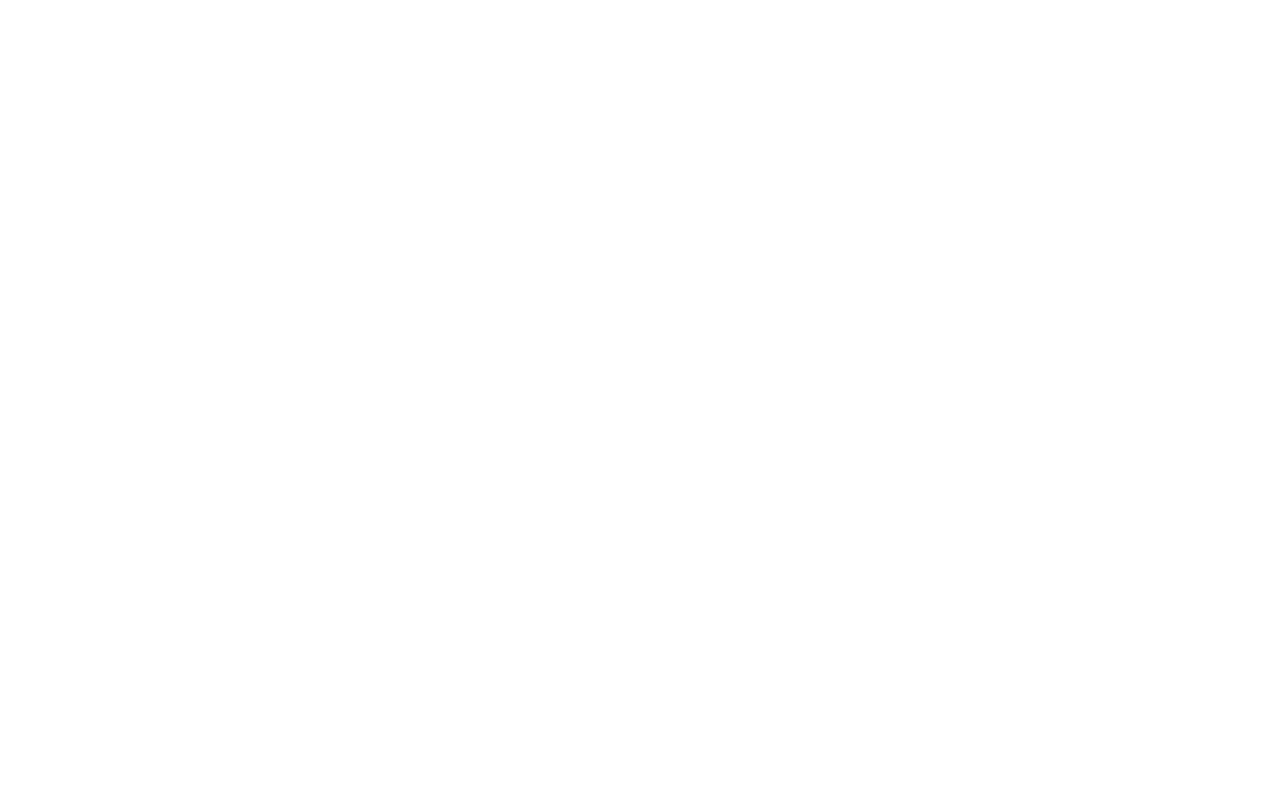
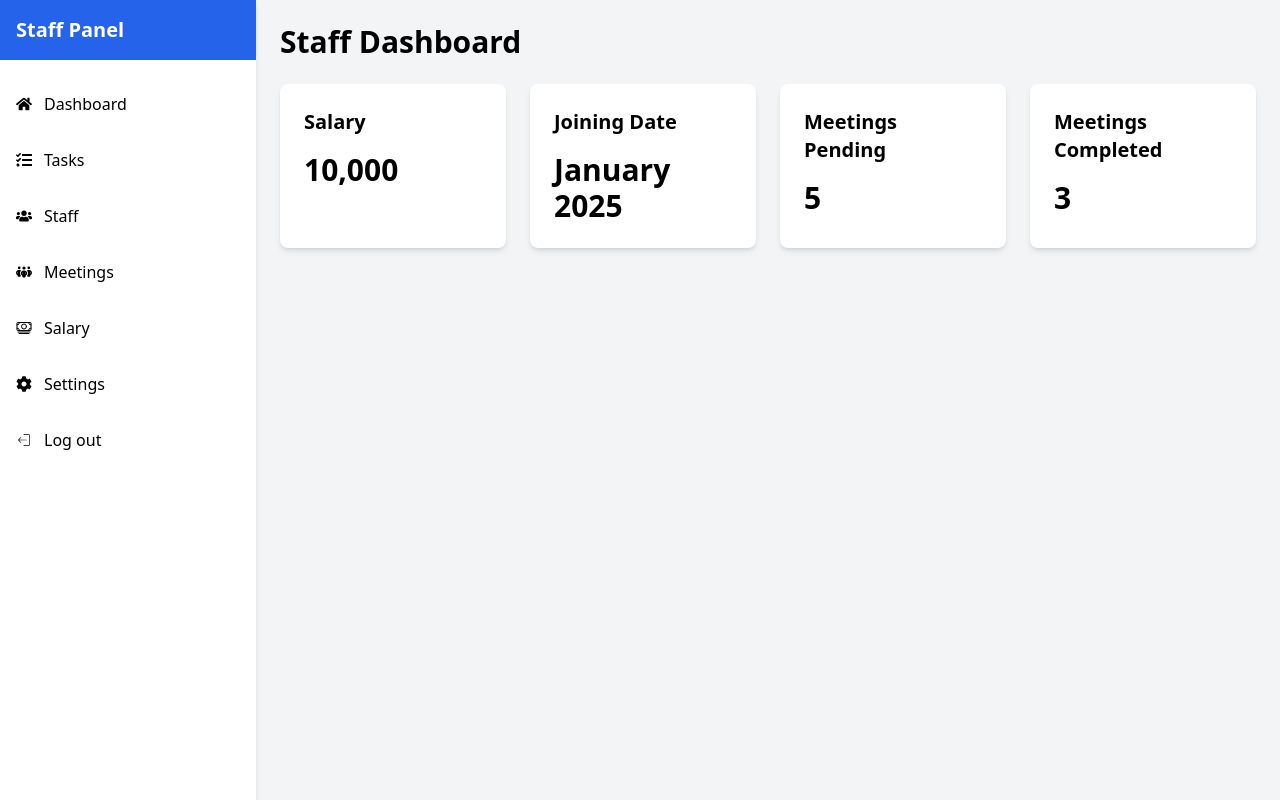
Before and after one commit to Istart-macbell/Library_frontend, a React (Create React App) app: page /staff-dashboard in a window 1280 px wide. Before the commit this address had no page. Built offline with nearby package versions, Linux system fonts and the light colour scheme.

Commit message:
added staff login api, staffdashboard and staff sidebar

```diff
--- a/src/App.js
+++ b/src/App.js
@@ -10,6 +10,7 @@ import Admin from "./components/Admin"
 import DashboardBlock from './components/DashboardBlock';
 import Navbar from './components/Navbar';
 import Sidebar from './components/Sidebar';
+import StaffDashboard from './Staff/StaffDashboard';
 
 function App() {
   return (
@@ -20,15 +21,16 @@ function App() {
         <Route path="/signup" element={<Signup />} />
         <Route path="/admin-login" element={<AdminLogin />} />
         <Route path="/" element={<Admin/>}> </Route>
-      <Route path="/dashboardB" element={<DashboardBlock/>}> </Route>
-      <Route path="/navbar" element={<Navbar/>}> </Route>
-      <Route path="/sidebar" element={<Sidebar/>}> </Route>
+        <Route path="/dashboardB" element={<DashboardBlock/>}> </Route>
+        <Route path="/navbar" element={<Navbar/>}> </Route>
+        <Route path="/sidebar" element={<Sidebar/>}> </Route>
 
 
 
 
         {/* Staff Section */}
         <Route path="/staff-login" element={<Login />} />
+        <Route path="/staff-dashboard" element={<StaffDashboard />} />
 
 
 
--- a/src/Staff/Login.jsx
+++ b/src/Staff/Login.jsx
@@ -1,12 +1,14 @@
 import React, { useState } from 'react';
+import { useNavigate } from 'react-router-dom';
 
 const Login = () => {
   const [email, setEmail] = useState('');
   const [password, setPassword] = useState('');
   const [error, setError] = useState('');
   const [isLoading, setIsLoading] = useState(false);
+  const navigate=useNavigate();
 
-  const handleSubmit = (e) => {
+  const handleSubmit = async (e) => {
     e.preventDefault();
     setError('');
 
@@ -18,17 +20,40 @@ const Login = () => {
 
     setIsLoading(true);
 
-    // Simulate a login request
-    setTimeout(() => {
+    try {
+      const response = await fetch(
+        'https://library-backend-4335.onrender.com/api/staff/login-staff',
+        {
+          method: 'POST',
+          headers: {
+            'Content-Type': 'application/json',
+          },
+          body: JSON.stringify({ email, password }),
+        }
+      );
+
+      const data = await response.json();
+
+      if (response.ok) {
+        // Login Sucess
+        console.log('Login successful:', data);
+
+        // if token then save it
+        localStorage.setItem('authToken', data.token);
+
+        //redirecting to staff-dashboard
+        navigate('/staff-dashboard');
+
+      } else {
+        // Handle API errors
+        setError(data.message || 'Login failed. Please try again.');
+      }
+    } catch (err) {
+      // Handle network errors
+      setError('Something went wrong. Please try again later.');
+    } finally {
       setIsLoading(false);
-      // Simulate a failed login
-      if (email !== 'staff@example.com' || password !== 'password123') {
-        setError('Invalid email or password.');
-      } else {
-        // Handle successful login (e.g., redirect to dashboard)
-        console.log('Login successful!');
-      }
-    }, 2000);
+    }
   };
 
   return (
--- /dev/null
+++ b/src/Staff/StaffCard.jsx
@@ -0,0 +1,12 @@
+import React from 'react'
+
+const StaffCard = ({header,value}) => {
+  return (
+    <div className="bg-white shadow-md rounded-lg p-6">
+        <h2 className="text-xl font-semibold mb-4">{header}</h2>
+        <p className="text-3xl font-bold">{value}</p>
+    </div>
+  )
+}
+
+export default StaffCard
--- /dev/null
+++ b/src/Staff/StaffDashboard.jsx
@@ -0,0 +1,52 @@
+import React, { useState } from 'react';
+import { FaBars } from 'react-icons/fa';
+import StaffSidebar from './StaffSidebar';
+import StaffCard from './StaffCard';
+
+const StaffDashboard = () => {
+    const [isSidebarOpen, setIsSidebarOpen] = useState(false);
+
+    const toggleSidebar = () => {
+        setIsSidebarOpen(!isSidebarOpen);
+    };
+
+    return (
+        <div className="flex">
+            {/* Sidebar for larger screens */}
+            <div className={`fixed inset-0 bg-black bg-opacity-50 z-10 md:hidden ${isSidebarOpen ? 'block' : 'hidden'}`} onClick={toggleSidebar}></div>
+            <div
+                className={`fixed z-20 inset-y-0 left-0 transform ${
+                    isSidebarOpen ? 'translate-x-0' : '-translate-x-full'
+                } transition-transform duration-300 ease-in-out md:translate-x-0 md:static md:relative md:w-64`}
+            >
+                <StaffSidebar />
+            </div>
+
+            {/* Main Content */}
+            <div className="p-6 bg-gray-100 min-h-screen flex-1">
+                {/* Menu Icon for small screens */}
+                <div className="md:hidden flex justify-end mb-4">
+                    <button
+                        className="text-black bg-white p-2 rounded-full shadow-md focus:outline-none"
+                        onClick={toggleSidebar}
+                    >
+                        <FaBars size={24} />
+                    </button>
+                </div>
+
+                <h1 className="text-3xl font-bold mb-6">Staff Dashboard</h1>
+
+                <div className="grid grid-cols-1 md:grid-cols-2 lg:grid-cols-4 gap-6">
+
+                    <StaffCard header="Salary" value="10,000"/>
+                    <StaffCard header="Joining Date" value="January 2025"/>
+                    <StaffCard header="Meetings Pending" value="5"/>
+                    <StaffCard header="Meetings Completed" value="3"/>
+
+                </div>
+            </div>
+        </div>
+    );
+};
+
+export default StaffDashboard;
--- /dev/null
+++ b/src/Staff/StaffSidebar.jsx
@@ -0,0 +1,64 @@
+import React from 'react';
+import { CiLogout } from 'react-icons/ci';
+import { FaHome, FaTasks, FaUsers, FaCog } from 'react-icons/fa';
+import { FaPeopleGroup } from 'react-icons/fa6';
+import { IoCashOutline } from 'react-icons/io5';
+import { Link } from 'react-router-dom';
+
+const StaffSidebar = () => {
+    return (
+        <div className="bg-white h-full shadow-md w-64">
+            <div className="p-4 bg-blue-600 text-white font-bold text-xl">
+                Staff Panel
+            </div>
+            <ul className="mt-4">
+                <li className="p-4 hover:bg-blue-100 ">
+                    <Link to="/dashboard" className="flex items-center space-x-3">
+                        <FaHome />
+                        <span>Dashboard</span>
+                    </Link>
+                </li>
+                <li className="p-4 hover:bg-blue-100 ">
+                    <Link to="/tasks" className="flex items-center space-x-3">
+                        <FaTasks />
+                        <span>Tasks</span>
+                    </Link>
+                </li>
+                <li className="p-4 hover:bg-blue-100 ">
+                    <Link to="/staff" className="flex items-center space-x-3">
+                        <FaUsers />
+                        <span>Staff</span>
+                    </Link>
+                </li>
+                <li className="p-4 hover:bg-blue-100 ">
+                    <Link to="/meetings" className="flex items-center space-x-3">
+                        <FaPeopleGroup />
+                        <span>Meetings</span>
+                    </Link>
+                </li>
+                <li className="p-4 hover:bg-blue-100 ">
+                    <Link to="/salary" className="flex items-center space-x-3">
+                        <IoCashOutline />
+                        <span>Salary</span>
+                    </Link>
+                </li>
+
+                <li className="p-4 hover:bg-blue-100 ">
+                    <Link to="/settings" className="flex items-center space-x-3">
+                        <FaCog />
+                        <span>Settings</span>
+                    </Link>
+                </li>
+
+                <li className="p-4 hover:bg-blue-100 ">
+                    <Link to="/staff-login" className="flex items-center space-x-3">
+                        <CiLogout />
+                        <span>Log out</span>
+                    </Link>
+                </li>
+            </ul>
+        </div>
+    );
+};
+
+export default StaffSidebar;
```
